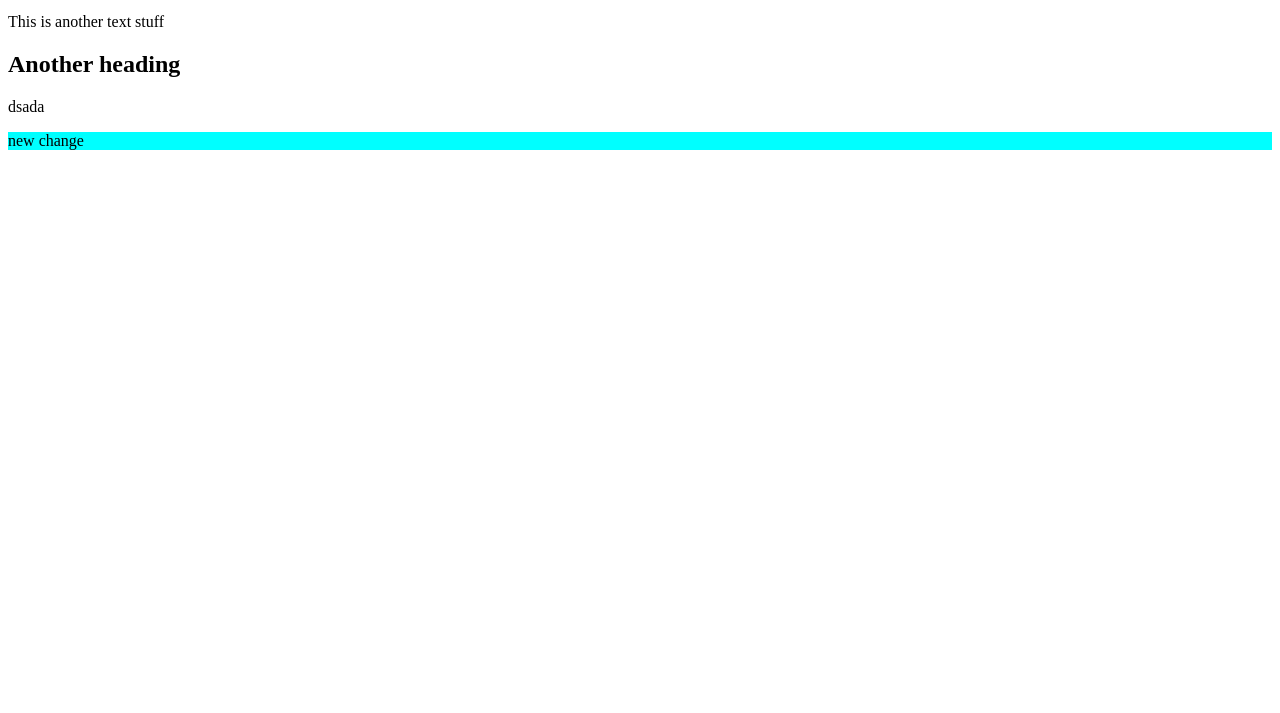
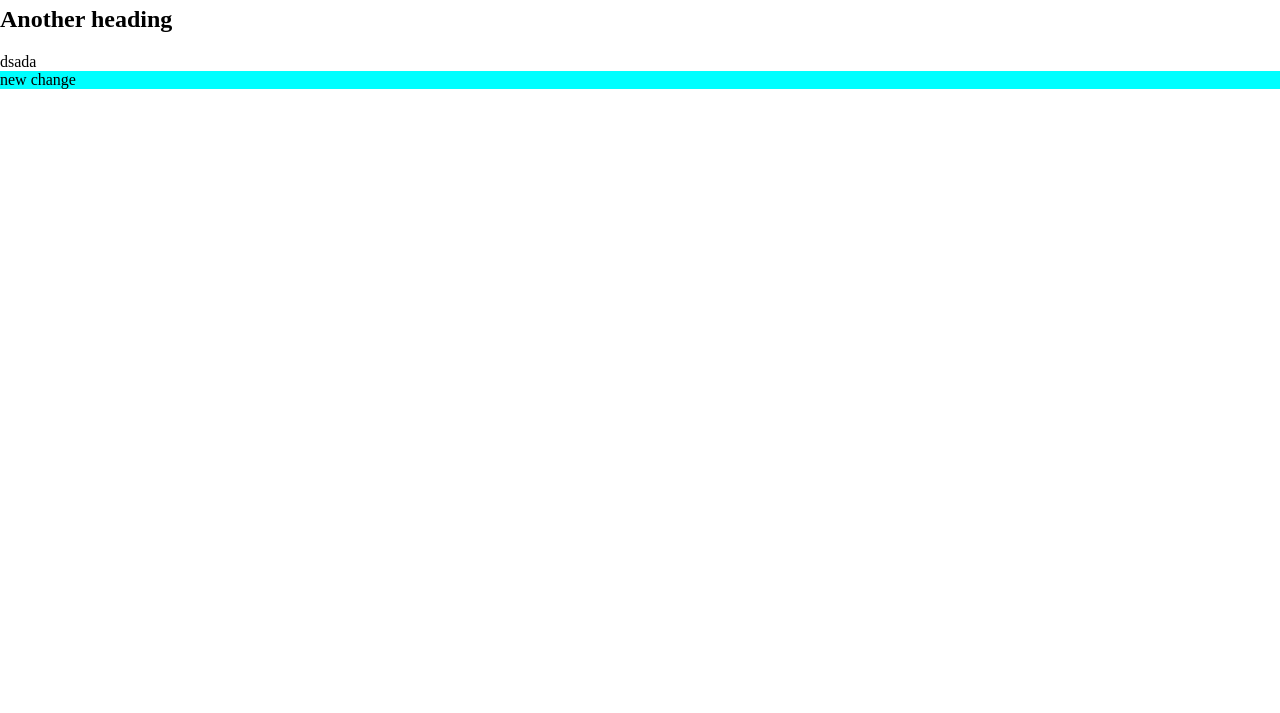
Before and after one commit to naleono/inf133, a plain HTML site: page index.html in a window 1280 px wide. Shown: the part 87-800 px from the top of the page. Drawn offline with Linux system fonts and the light colour scheme.

Commit message:
Update style.css
Update styling

```diff
--- a/style.css
+++ b/style.css
@@ -1,3 +1,9 @@
 .bg-aqua {
     background-color: aqua;
 }
+
+/* Reset some default styles for better consistency */
+body, h1, p {
+    margin: 0;
+    padding: 0;
+}
```
